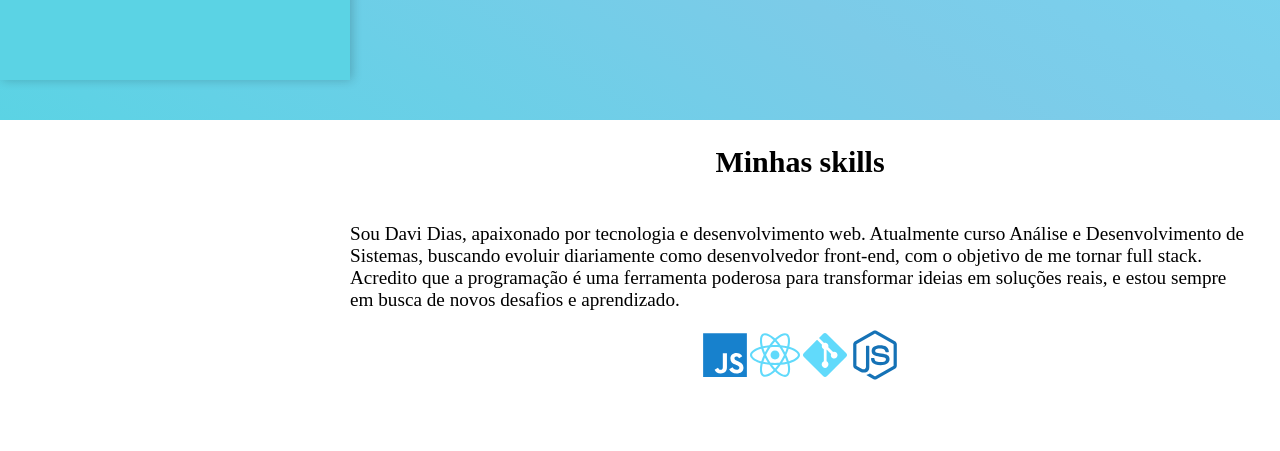
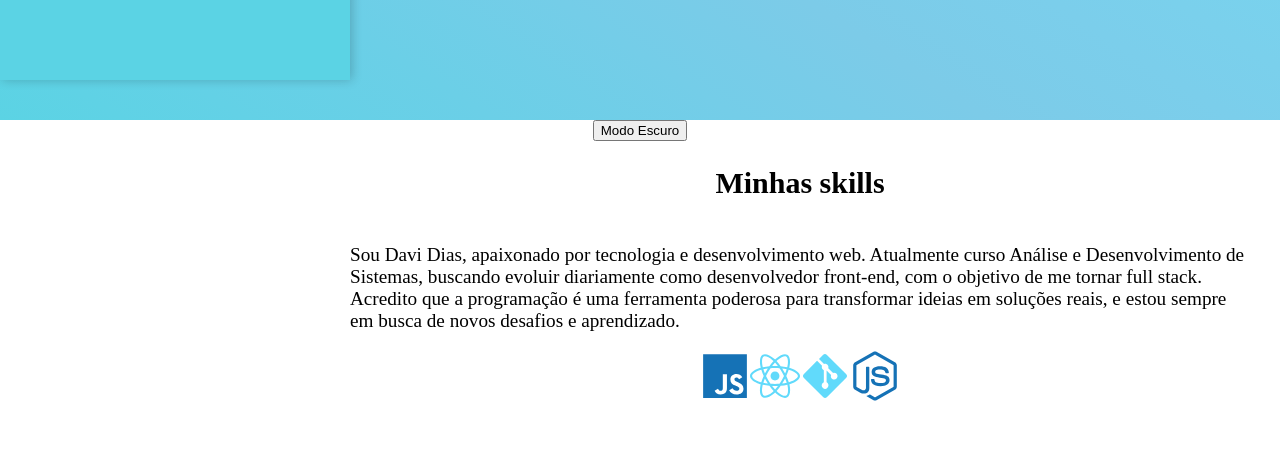
Before and after one commit to DevDaviDias/Clone-tabnews, a Next.js app: page / in a window 1280 px wide. Shown: the part 760-1211 px from the top of the page. Built offline with nearby package versions, Linux system fonts and the light colour scheme.

Commit message:
adicionar toggle dark/light mode no Main

```diff
--- a/componentes/Main.js
+++ b/componentes/Main.js
@@ -1,29 +1,40 @@
+import { useState } from "react";
 import styles from "../styles/Main.module.css";
-import { FaHtml5, FaCss3Alt, FaJs, FaReact, FaGitAlt, FaNodeJs} from "react-icons/fa";
+import { FaHtml5, FaCss3Alt, FaJs, FaReact, FaGitAlt, FaNodeJs } from "react-icons/fa";
 
+function Main() {
+  const [darkMode, setDarkMode] = useState(false);
 
+  const toggleDarkMode = () => {
+    setDarkMode(!darkMode);
+  };
 
-function Main(){
-  return(
-  <div className={styles.fundo1} id="sobre">
+  return (
+    <div className={`${styles.fundo1} ${darkMode ? styles.dark : ""}`} id="sobre">
+      <button onClick={toggleDarkMode}>
+        {darkMode ? "Modo Claro" : "Modo Escuro"}
+      </button>
+
       <h2 className={styles.titulo}>Minhas skills</h2>
       <p className={styles.subtitulo}>
         Sou Davi Dias, apaixonado por tecnologia e desenvolvimento web.
-   Atualmente curso Análise e Desenvolvimento de Sistemas, buscando evoluir diariamente como desenvolvedor front-end, com o objetivo de me tornar full stack.
+        Atualmente curso Análise e Desenvolvimento de Sistemas, buscando evoluir
+        diariamente como desenvolvedor front-end, com o objetivo de me tornar full stack.
         Acredito que a programação é uma ferramenta poderosa para transformar ideias em soluções reais, e estou sempre em busca de novos desafios e aprendizado.
       </p>
 
       <div className={styles.iconCircle}>
-  <div className="icon-circle">
-  <FaJs color="#1781cdff" size={50} />
+        <FaJs color="#1572B6" size={50} />
         <FaReact color="#61DAFB" size={50} />
-  <FaGitAlt size={50} color="#61DAFB" />
-  <FaNodeJs size={50} color="#1572B6" />
+        <FaGitAlt color="#61DAFB" size={50} />
+        <FaNodeJs color="#1572B6" size={50} />
       </div>
     </div>
-
-  </div>
-
   );
 }
+
 export default Main;
+
+
+//#1572B6"
+//#61DAFB
--- a/componentes/Section.js
+++ b/componentes/Section.js
@@ -8,8 +8,8 @@ function Section() {
       descricao: "Plataforma feita com Next, React e Postgres.",
       link: "https://github.com/DevDaviDias",
       imagem: "/img/projeto1.png"
-    },
-    {
+    }
+   /* {
       id: 2,
       titulo: "Site de Adoção",
       descricao: "Plataforma para adoção de pets com HTML, CSS e JS.",
@@ -22,7 +22,7 @@ function Section() {
       descricao: "Meu primeiro projeto usando Bootstrap.",
       link: "https://github.com/DevDaviDias",
       imagem: "/img/projeto3.png"
-    }
+    }*/
   ];
 
   return (
--- a/styles/Global.css
+++ b/styles/Global.css
@@ -3,6 +3,10 @@
 :root{
   --azul:#5BD3E4;
   --branco:#FFFF;
+}
+
+html {
+  scroll-behavior: smooth;
 }
 body{
   margin:0;
@@ -14,3 +18,19 @@ body.dark-mode {
   background: #121212;
   color: rgb(0, 0, 0);
 }
+body.dark-mode {
+  background: #121212;
+  color: rgb(0, 0, 0);
+}
+.fundo1.dark {
+  background: #121212; /* fundo dark */
+  color: #e0e0e0; /* texto claro */
+}
+
+/* estilos dos ícones, se quiser mudar no dark mode */
+.iconCircle {
+  display: flex;
+  gap: 1rem;
+  justify-content: center;
+  margin-top: 1rem;
+}
```
Lines whose indentation alone changed are shown as unchanged.
